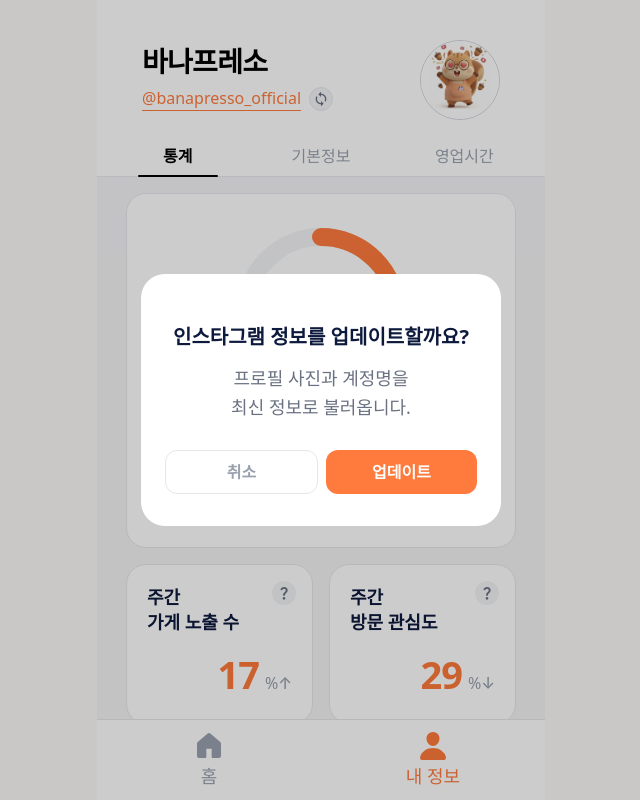
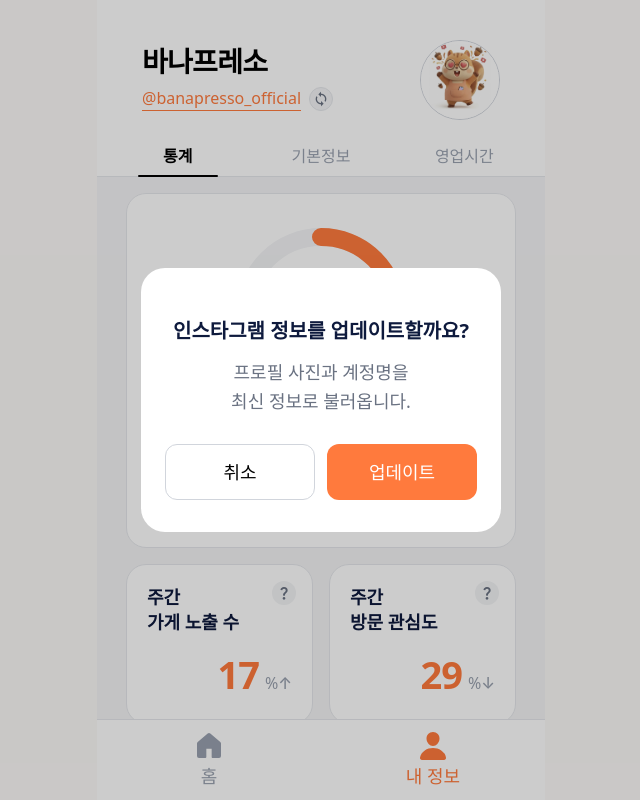
Before and after one commit to heewon916/marketing, a React (Vite) app in the folder fe/: page /mypage in a window 1280 px wide. Both pictures are taken after a click on the button "sync". Shown: the whole page, without its empty margins (319-959 px from the left). Built offline with nearby package versions, Linux system fonts and the light colour scheme; no server answers.

Commit message:
style(user): 마이페이지 헤더 모달 버튼 스타일 통일 (S14P31A401-186)

```diff
--- a/fe/src/features/mypage/components/MyPageHeader.jsx
+++ b/fe/src/features/mypage/components/MyPageHeader.jsx
@@ -1,6 +1,7 @@
 import { useState } from 'react';
 import CharacterLove from '@/assets/character/CharacterLove.png';
 import Modal from '@/components/common/Modal';
+import Button from '@/components/common/Button';
 
 export default function MyPageHeader({
   title,
@@ -133,28 +134,30 @@
               최신 정보로 불러옵니다.
             </p>
 
-            <div className="mt-7 flex gap-2">
-              <button
-                type="button"
+            <div className="mt-7 flex justify-center gap-3">
+              <Button
+                size="sm"
+                variant="white"
                 onClick={() => {
                   if (!isUpdating) {
                     setIsInstagramModalOpen(false);
                   }
                 }}
                 disabled={isUpdating}
-                className="h-11 flex-1 rounded-xl border border-gray-200 text-[16px] font-semibold text-gray-400 transition-colors active:border-gray-400 active:bg-gray-50 disabled:cursor-not-allowed disabled:opacity-60"
+                className="text-[18px] font-bold"
               >
                 취소
-              </button>
+              </Button>
 
-              <button
-                type="button"
+              <Button
+                size="sm"
+                variant="primary"
                 onClick={handleInstagramUpdate}
                 disabled={isUpdating}
-                className="h-11 flex-1 rounded-xl bg-primary-100 text-[16px] font-semibold text-white transition-transform active:scale-95 disabled:cursor-not-allowed disabled:opacity-60"
+                className="text-[18px] font-bold"
               >
                 {isUpdating ? '업데이트 중' : '업데이트'}
-              </button>
+              </Button>
             </div>
           </div>
         </Modal>
```
